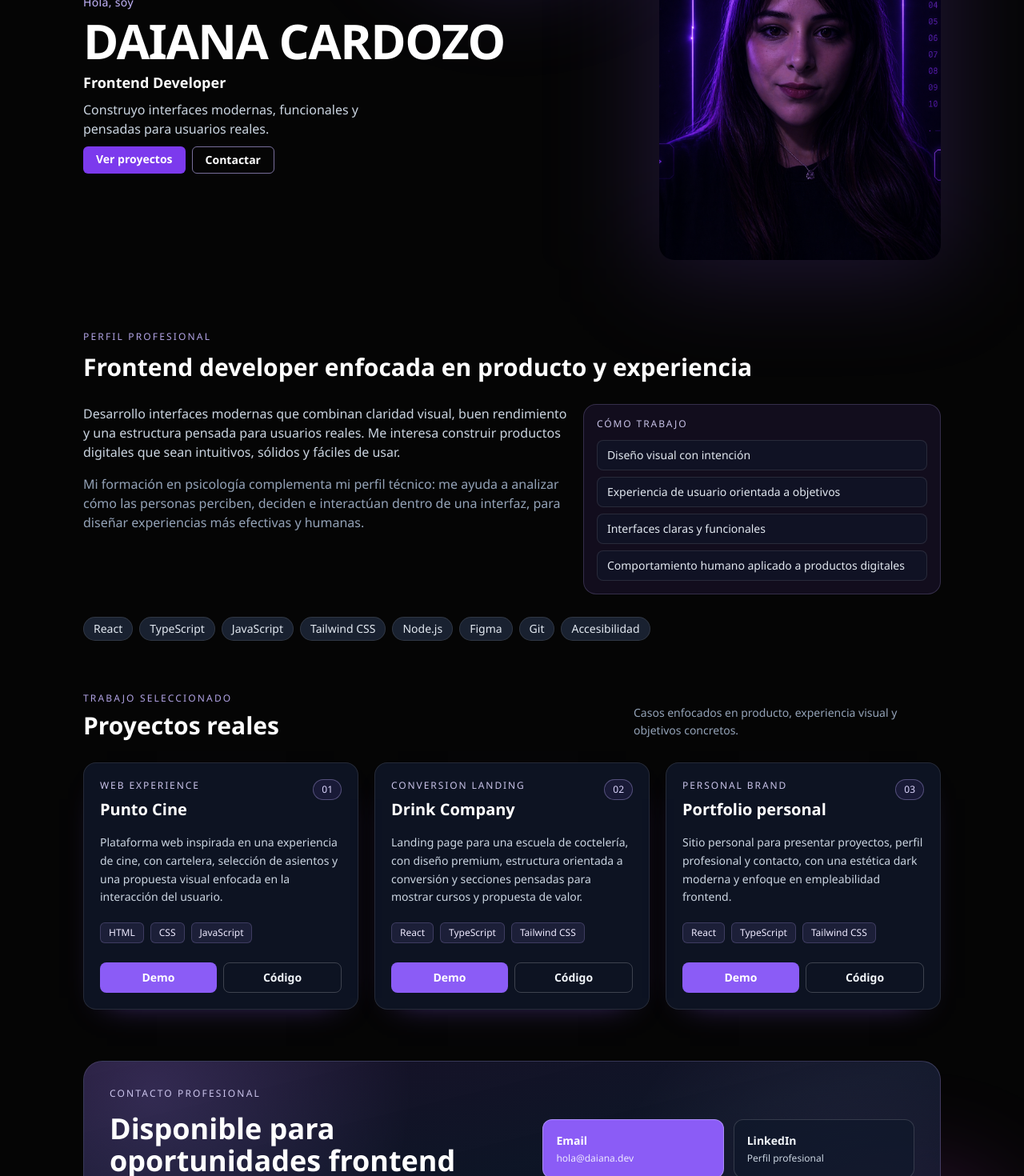
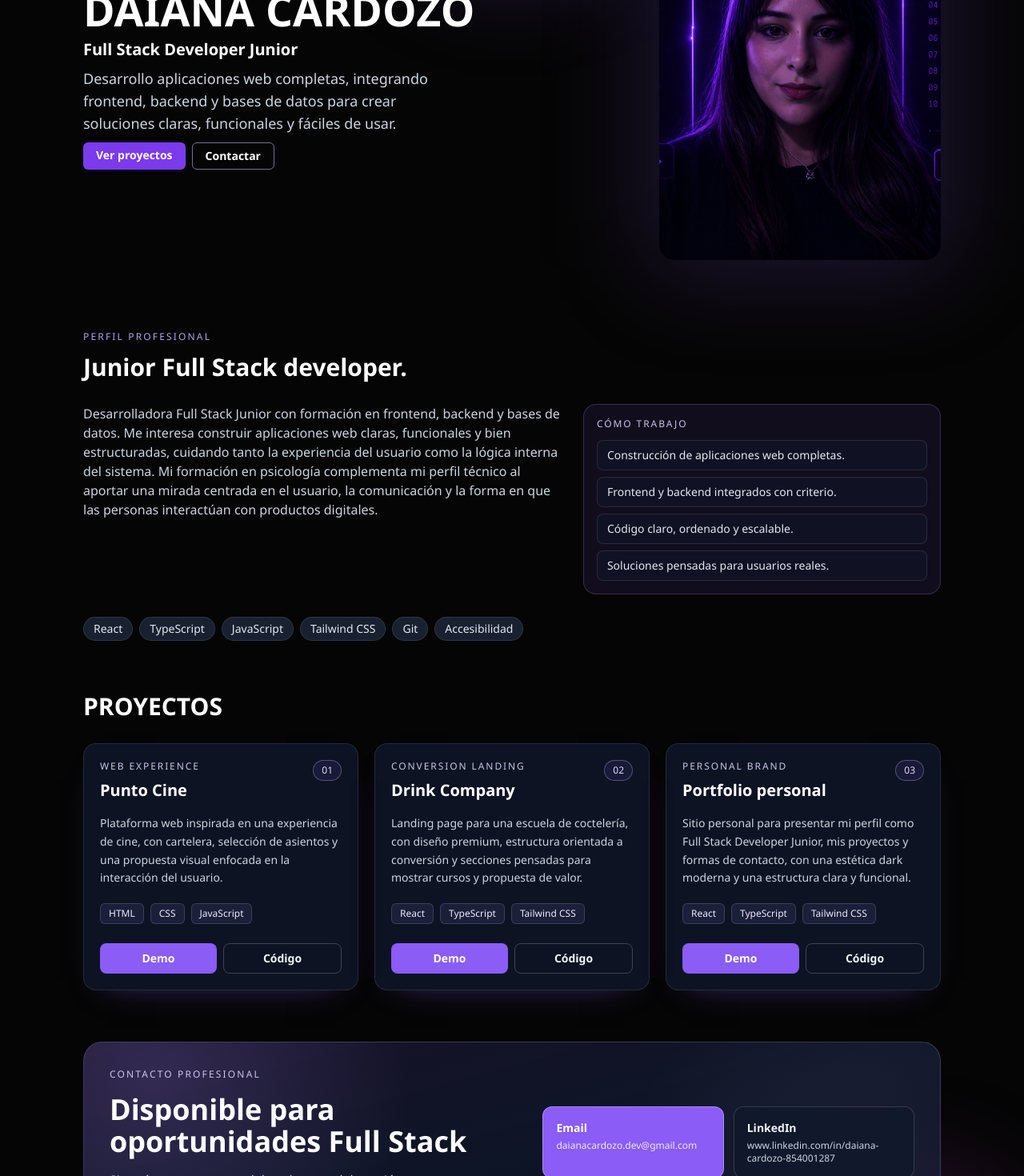
Before and after one commit to DaianaCardozo/portfolio-daiana, a React (Vite) app: page / in a window 1280 px wide. Shown: the part 260-1730 px from the top of the page at 80% size. Built offline with nearby package versions, Linux system fonts and the light colour scheme.

Commit message:
Actualiza portfolio full stack

```diff
--- a/src/components/About.tsx
+++ b/src/components/About.tsx
@@ -3,17 +3,15 @@ const skills = [
   'TypeScript',
   'JavaScript',
   'Tailwind CSS',
-  'Node.js',
-  'Figma',
   'Git',
   'Accesibilidad',
 ]
 
 const focusAreas = [
-  'Diseño visual con intención',
-  'Experiencia de usuario orientada a objetivos',
-  'Interfaces claras y funcionales',
-  'Comportamiento humano aplicado a productos digitales',
+  'Construcción de aplicaciones web completas.',
+  'Frontend y backend integrados con criterio.',
+  'Código claro, ordenado y escalable.',
+  'Soluciones pensadas para usuarios reales.',
 ]
 
 function About() {
@@ -24,22 +22,17 @@ function About() {
           Perfil Profesional
         </p>
         <h2 className="text-2xl font-semibold text-white md:text-3xl">
-          Frontend developer enfocada en producto y experiencia
+          Junior Full Stack developer.
         </h2>
       </div>
 
       <div className="grid gap-5 lg:grid-cols-[1.15fr_0.85fr]">
         <div className="space-y-4">
           <p className="max-w-3xl text-slate-300">
-            Desarrollo interfaces modernas que combinan claridad visual, buen
-            rendimiento y una estructura pensada para usuarios reales. Me
-            interesa construir productos digitales que sean intuitivos, sólidos y
-            fáciles de usar.
-          </p>
-          <p className="max-w-3xl text-slate-400">
-            Mi formación en psicología complementa mi perfil técnico: me ayuda a
-            analizar cómo las personas perciben, deciden e interactúan dentro de
-            una interfaz, para diseñar experiencias más efectivas y humanas.
+
+            Desarrolladora Full Stack Junior con formación en frontend, backend y bases de datos. Me interesa construir aplicaciones web claras, funcionales y bien estructuradas, cuidando tanto la experiencia del usuario como la lógica interna del sistema.
+
+            Mi formación en psicología complementa mi perfil técnico al aportar una mirada centrada en el usuario, la comunicación y la forma en que las personas interactúan con productos digitales.
           </p>
         </div>
 
--- a/src/components/Contact.tsx
+++ b/src/components/Contact.tsx
@@ -9,19 +9,19 @@ type ContactLink = {
 const contactLinks: ContactLink[] = [
   {
     label: 'Email',
-    href: 'mailto:hola@daiana.dev',
-    note: 'hola@daiana.dev',
+    href: 'mailto:daianacardozo.dev@gmail.com',
+    note: 'daianacardozo.dev@gmail.com',
     featured: true,
   },
   {
     label: 'LinkedIn',
-    href: 'https://www.linkedin.com/in/daiana-cardozo',
-    note: 'Perfil profesional',
+    href: 'https://www.linkedin.com/in/daiana-cardozo-854001287',
+    note: 'www.linkedin.com/in/daiana-cardozo-854001287',
   },
   {
     label: 'GitHub',
-    href: 'https://github.com/daiana-cardozo',
-    note: 'Proyectos y código',
+    href: 'https://github.com/DaianaCardozo',
+    note: 'https://github.com/DaianaCardozo',
   },
   {
     label: 'Descargar CV',
@@ -48,12 +48,13 @@ function Contact() {
             Contacto profesional
           </p>
           <h2 className="text-3xl font-semibold leading-tight text-white md:text-4xl">
-            Disponible para oportunidades frontend
+            Disponible para oportunidades Full Stack
           </h2>
           <p className="max-w-2xl text-sm leading-relaxed text-slate-300 md:text-base">
             Si tenés una propuesta laboral, una colaboración o un proyecto
-            digital, podemos conversar. Priorizo desafíos donde diseño, producto
-            y frontend trabajen en conjunto.
+            digital, podemos conversar. Me interesa participar en proyectos
+            donde pueda integrar interfaz, lógica, datos y experiencia de
+            usuario en soluciones claras y funcionales.
           </p>
         </div>
 
--- a/src/components/Hero.tsx
+++ b/src/components/Hero.tsx
@@ -9,22 +9,23 @@ function Hero() {
       />
 
       <div className="relative mx-auto grid w-full max-w-6xl items-center gap-8 lg:grid-cols-[minmax(0,1fr)_minmax(18rem,22rem)] lg:gap-10 xl:gap-12">
-        <div className="max-w-2xl space-y-2 text-left lg:justify-self-start">
-          <p className="text-xs font-medium tracking-wide text-violet-300 md:text-sm">
+        <div className="max-w-2xl space-y-2 text-left md:-translate-y-3 lg:-translate-y-6 lg:justify-self-start">
+          <p className="text-base font-semibold tracking-normal text-violet-300 md:text-lg">
             Hola, soy
           </p>
 
-          <h1 className="text-4xl font-black leading-tight tracking-tight text-white md:whitespace-nowrap md:text-5xl lg:text-6xl">
+          <h1 className="text-4xl font-black leading-tight tracking-normal text-white md:whitespace-nowrap md:text-5xl lg:text-[3.35rem]">
             DAIANA CARDOZO
           </h1>
 
-          <p className="text-base font-semibold text-white md:text-lg">
-            Frontend Developer
+          <p className="text-lg font-semibold text-white md:text-xl">
+            Full Stack Developer Junior
           </p>
 
-          <p className="max-w-sm text-sm leading-relaxed text-slate-300 md:text-base">
-            Construyo interfaces modernas, funcionales y pensadas para usuarios
-            reales.
+          <p className="max-w-md text-base leading-relaxed text-slate-300 md:text-lg">
+            Desarrollo aplicaciones web completas, integrando frontend, backend
+            y bases de datos para crear soluciones claras, funcionales y fáciles
+            de usar.
           </p>
 
           <div className="flex flex-wrap gap-2 pt-0.5">
--- a/src/components/Projects.tsx
+++ b/src/components/Projects.tsx
@@ -29,7 +29,7 @@ const projects: Project[] = [
   {
     title: 'Portfolio personal',
     description:
-      'Sitio personal para presentar proyectos, perfil profesional y contacto, con una estética dark moderna y enfoque en empleabilidad frontend.',
+      'Sitio personal para presentar mi perfil como Full Stack Developer Junior, mis proyectos y formas de contacto, con una estética dark moderna y una estructura clara y funcional.',
     stack: ['React', 'TypeScript', 'Tailwind CSS'],
     category: 'Personal Brand',
     demoUrl: '#',
@@ -42,16 +42,10 @@ function Projects() {
     <section id="proyectos" className="space-y-7">
       <div className="flex flex-wrap items-end justify-between gap-4">
         <div>
-          <p className="text-xs font-medium uppercase tracking-[0.18em] text-violet-300/90">
-            Trabajo Seleccionado
-          </p>
-          <h2 className="mt-2 text-2xl font-semibold text-white md:text-3xl">
-            Proyectos reales
+          <h2 className="text-2xl font-semibold text-white md:text-3xl">
+            PROYECTOS
           </h2>
         </div>
-        <p className="max-w-sm text-sm leading-relaxed text-slate-400">
-          Casos enfocados en producto, experiencia visual y objetivos concretos.
-        </p>
       </div>
 
       <div className="grid gap-5 md:grid-cols-3">
```
